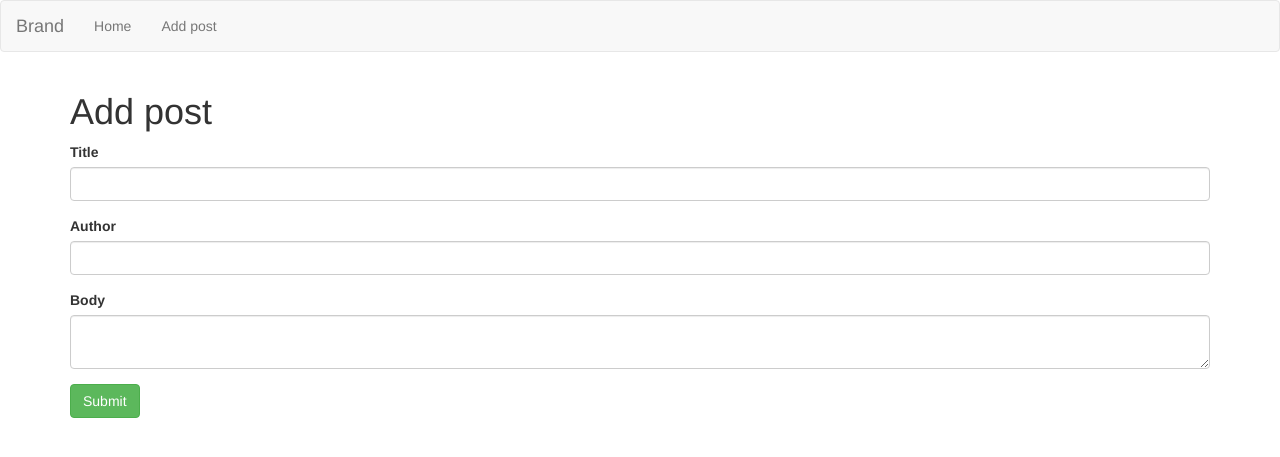
After one commit to ksycz/php-projects, a PHP site: page /php-projects/php-mysql-blog/add-post.php in a window 1280 px wide. The commit adds this page. Shown: the top 457 px of the page. Run offline with PHP 8.4, Linux system fonts and the light colour scheme; some libraries are stand-ins or nearby versions.

Commit message:
Update for the blog project

```diff
--- /dev/null
+++ b/php-mysql-blog/add-post.php
@@ -0,0 +1,44 @@
+<?php
+require('config/config.php');
+require('config/db.php');
+
+// check if it is submitted
+
+if(isset($_POST['submit'])) {
+  // get form data
+  $title = mysqli_real_escape_string($connection, $_POST["title"]);
+  $body= mysqli_real_escape_string($connection, $_POST["body"]);
+  $author = mysqli_real_escape_string($connection, $_POST["author"]);
+
+  $query = "INSERT INTO posts(title, body, author) VALUES('$title', '$body', '$author')";
+
+  if(mysqli_query($connection, $query)) {
+    // if successfull redirect
+    header('Location'.ROOT_URL.'');
+  } else {
+    echo 'Error: '.mysqli_error($connection);
+  };
+}
+?>
+
+<?php include('inc/header.php'); ?>
+  <div class="container">
+    <h1>Add post</h1>
+    <!-- we want to submit it to this page -->
+    <form method="POST" action="<?php $_SERVER['PHP_SELF']; ?>">
+      <div class="form-group">
+        <label>Title</label>
+        <input type="text" name="title" class="form-control">
+      </div>
+      <div class="form-group">
+        <label>Author</label>
+        <input type="text" name="author" class="form-control">
+      </div>
+      <div class="form-group">
+        <label>Body</label>
+        <textarea name="body" class="form-control"></textarea>
+      </div>
+      <input type="submit" name="submit" value="Submit" class="btn btn-success">
+    </form>
+  </div>
+<?php include('inc/footer.php'); ?>
--- a/php-mysql-blog/inc/footer.php
+++ b/php-mysql-blog/inc/footer.php
@@ -1,2 +1,5 @@
+<script src="https://code.jquery.com/jquery-3.3.1.slim.min.js" integrity="sha384-q8i/X+965DzO0rT7abK41JStQIAqVgRVzpbzo5smXKp4YfRvH+8abtTE1Pi6jizo" crossorigin="anonymous"></script>
+<script src="https://cdnjs.cloudflare.com/ajax/libs/popper.js/1.14.7/umd/popper.min.js" integrity="sha384-UO2eT0CpHqdSJQ6hJty5KVphtPhzWj9WO1clHTMGa3JDZwrnQq4sF86dIHNDz0W1" crossorigin="anonymous"></script>
+<script src="https://stackpath.bootstrapcdn.com/bootstrap/4.3.1/js/bootstrap.min.js" integrity="sha384-JjSmVgyd0p3pXB1rRibZUAYoIIy6OrQ6VrjIEaFf/nJGzIxFDsf4x0xIM+B07jRM" crossorigin="anonymous"></script>
 </body>
 </html>
--- a/php-mysql-blog/inc/navbar.php
+++ b/php-mysql-blog/inc/navbar.php
@@ -12,7 +12,8 @@
 
     <div class="collapse navbar-collapse" id="bs-example-navbar-collapse-1">
       <ul class="nav navbar-nav">
-        <li><a href="<?php echo ROOT_URL;?>">Home <span class="sr-only">(current)</span></a></li>
+        <li><a href="<?php echo ROOT_URL;?>">Home</a></li>
+        <li><a href="<?php echo ROOT_URL;?>add-post.php">Add post</a></li>
       </ul>
     </div>
   </div>
--- a/php-mysql-blog/index.php
+++ b/php-mysql-blog/index.php
@@ -3,7 +3,7 @@ require('config/config.php');
 require('config/db.php');
 
 // create query
-$query = 'SELECT * FROM posts';
+$query = 'SELECT * FROM posts ORDER BY created_at DESC';
 
 // get results
 $result = mysqli_query($connection, $query);
```
Also changed, not shown: php-mysql-blog/edit-post.php (added, +68 -0 lines), php-mysql-blog/post.php (+21 -1 lines).
